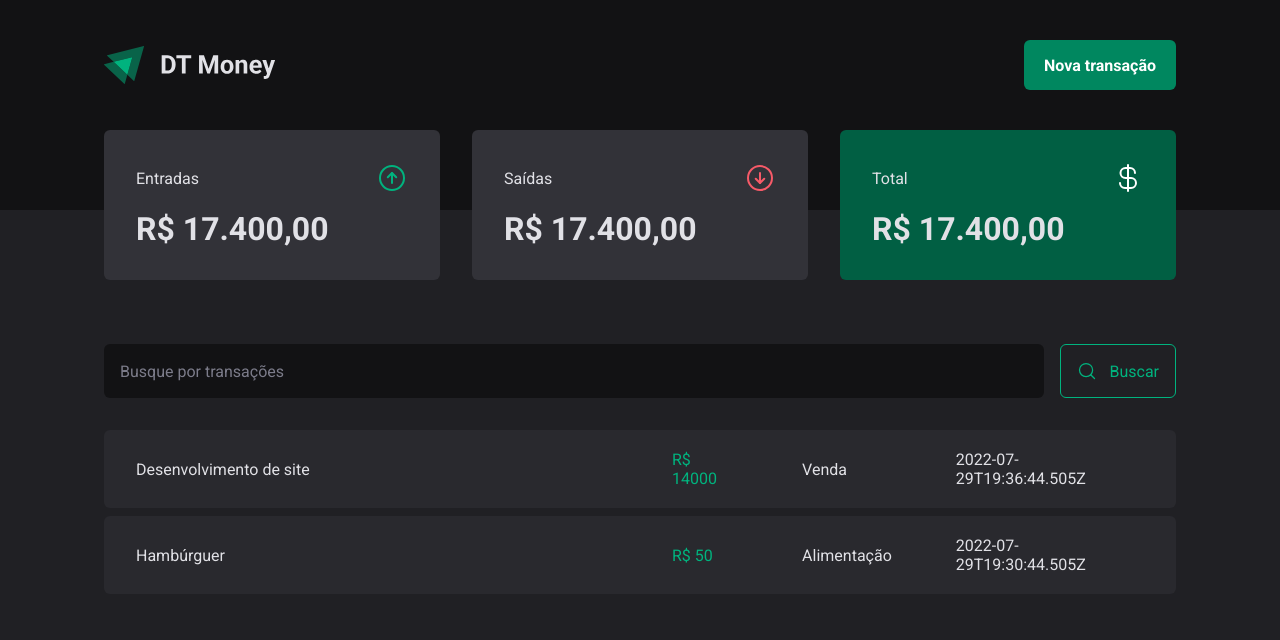
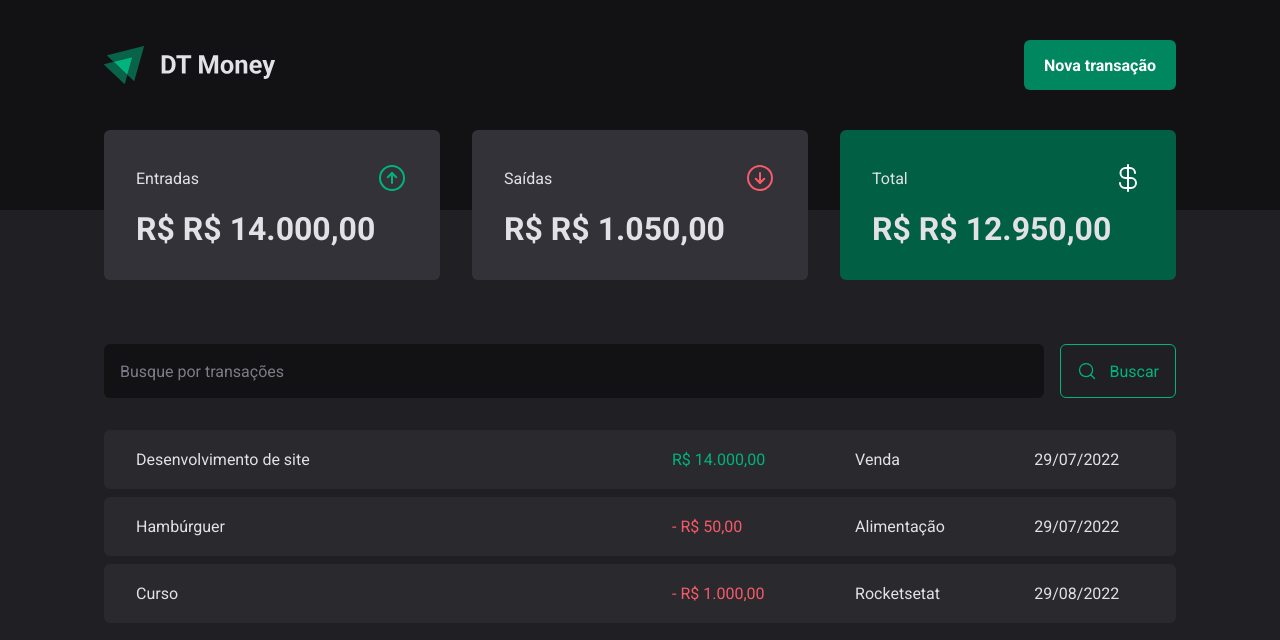
Before and after one commit to BrunaDuarte-3321/Ignite_ReactJS_2022, a React (Vite) app in the folder 03-DT-MONEY/: page / in a window 1280 px wide. Shown: the top 640 px of the page. Built offline with nearby package versions, Linux system fonts and the light colour scheme; data requests are answered from the project's data file.

Commit message:
Adicionando formatação de  data e preço

```diff
--- a/03-DT-MONEY/server.json
+++ b/03-DT-MONEY/server.json
@@ -15,6 +15,14 @@
       "category": "Alimentação",
       "price": 50,
       "createdAt": "2022-07-29T19:30:44.505Z"
+    },
+    {
+      "id": 3,
+      "description": "Curso",
+      "type": "outcome",
+      "category": "Rocketsetat",
+      "price":1000,
+      "createdAt": "2022-08-29T19:30:44.505Z"
     }
   ]
 }
--- a/03-DT-MONEY/src/components/Summary/index.tsx
+++ b/03-DT-MONEY/src/components/Summary/index.tsx
@@ -1,7 +1,28 @@
 import { ArrowCircleUp, CurrencyDollar, ArrowCircleDown } from 'phosphor-react'
+import { useTransactions } from '../../hooks/useTransactions'
+import { priceFormatter } from '../../utils/formatter'
 import { SummaryCard, SummaryContainer } from './styles'
 
 export function Summary() {
+  const { transactions } = useTransactions()
+
+  const summary = transactions.reduce(
+    (acc, transaction) => {
+      if (transaction.type === 'income') {
+        acc.income += transaction.price
+        acc.total += transaction.price
+      } else {
+        acc.outcome += transaction.price
+        acc.total -= transaction.price
+      }
+      return acc
+    },
+    {
+      income: 0,
+      outcome: 0,
+      total: 0,
+    },
+  )
   return (
     <SummaryContainer>
       <SummaryCard>
@@ -9,21 +30,21 @@ export function Summary() {
           <span>Entradas</span>
           <ArrowCircleUp size={32} color="#00b37e" />
         </header>
-        <strong>R$ 17.400,00</strong>
+        <strong>R$ {priceFormatter.format(summary.income)}</strong>
       </SummaryCard>
       <SummaryCard>
         <header>
           <span>Saídas</span>
           <ArrowCircleDown size={32} color="#f75a68" />
         </header>
-        <strong>R$ 17.400,00</strong>
+        <strong>R$ {priceFormatter.format(summary.outcome)}</strong>
       </SummaryCard>
       <SummaryCard variant="green">
         <header>
           <span>Total</span>
           <CurrencyDollar size={32} color="#ffff" />
         </header>
-        <strong>R$ 17.400,00</strong>
+        <strong>R$ {priceFormatter.format(summary.total)}</strong>
       </SummaryCard>
     </SummaryContainer>
   )
--- a/03-DT-MONEY/src/pages/Transactions/index.tsx
+++ b/03-DT-MONEY/src/pages/Transactions/index.tsx
@@ -1,6 +1,7 @@
 import { Header } from '../../components/Header'
 import { Summary } from '../../components/Summary'
 import { useTransactions } from '../../hooks/useTransactions'
+import { dateFormatter, priceFormatter } from '../../utils/formatter'
 import { SearchForm } from './components/SearchForm'
 import {
   PriceHightLight,
@@ -24,12 +25,13 @@ export function Transactions() {
               <tr key={transaction.id}>
                 <td width="50%">{transaction.description}</td>
                 <td>
-                  <PriceHightLight variant="income">
-                    R$ {transaction.price}
+                  <PriceHightLight variant={transaction.type}>
+                    {transaction.type === 'outcome' && '- '}
+                    {priceFormatter.format(transaction.price)}
                   </PriceHightLight>
                 </td>
                 <td>{transaction.category}</td>
-                <td>{transaction.createdAt}</td>
+                <td>{dateFormatter.format(new Date(transaction.createdAt))}</td>
               </tr>
             ))}
           </tbody>
--- /dev/null
+++ b/03-DT-MONEY/src/utils/formatter.ts
@@ -0,0 +1,6 @@
+export const dateFormatter = new Intl.DateTimeFormat('pt-BR')
+
+export const priceFormatter = new Intl.NumberFormat('pt-BR', {
+  style: 'currency',
+  currency: 'BRL',
+})
```
